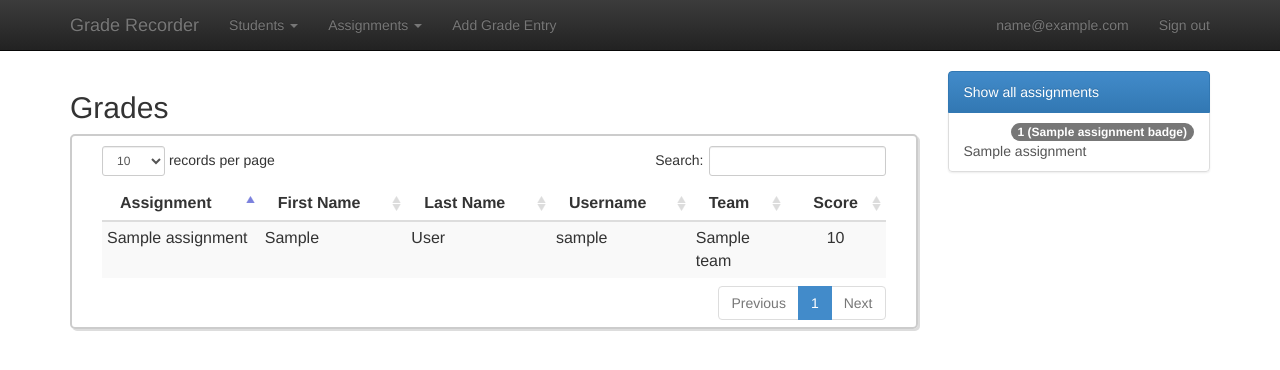
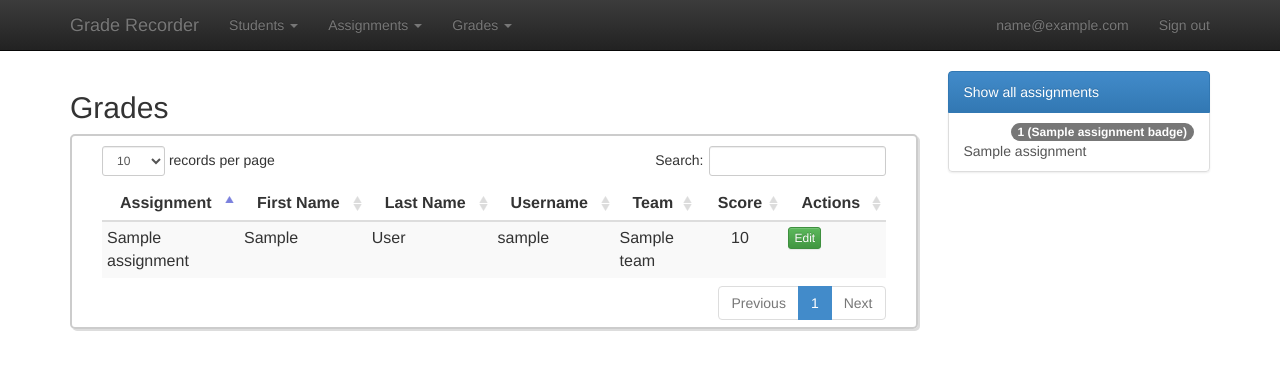
Before and after one commit to RoseMobileEndpoints/GradeRecorderBackend, a Python web app: template templates/graderecorder.html in a window 1280 px wide. Shown: the top 370 px of the page. Run offline with Jinja, Linux system fonts and the light colour scheme; the template is opened without the code that fills it: most values are stand-ins (such as "Sample title", 1, 10 or a date in 2020); some libraries are stand-ins or nearby versions.

Commit message:
Functional grade entry edit (always edit mode)
Haven’t yet done delete
Haven’t yet done the toggle for grade entry actions

```diff
--- a/static/js/graderecorder.js
+++ b/static/js/graderecorder.js
@@ -41,12 +41,7 @@ rh.gr.enableButtons = function() {
 
 	// Within Grade entry modal.
 	$('.btn-toggle').click(function() {
-		// Change which button is active primary vs default
-		$(this).find('.btn').toggleClass('active');
-		if ($(this).find('.btn-primary').size() > 0) {
-			$(this).find('.btn').toggleClass('btn-primary');
-		}
-		$(this).find('.btn').toggleClass('btn-default');
+		rh.gr.toggleGradeEntryModeSwitchDisplay();
 	});
 
 	$("#add-grade-by-student").click(function() {
@@ -109,6 +104,23 @@ rh.gr.enableButtons = function() {
 		$("#delete-assignment-name").html(name);
 		$("input[name=assignment_to_delete_key]").val(entityKey);
 	});
+
+	$(".edit-grade-entry").click(function() {
+		studentEntityKey = $(this).find(".student-key").html();
+		assignmentEntityKey = $(this).find(".assignment-key").html();
+		score = $(this).find(".score").html();
+		rh.gr.currentAssignmentKey = assignmentEntityKey; // used in show event
+		$("select[name=student_key]").val(studentEntityKey);
+		$("input[name='score']").attr("placeholder", score);
+
+		// In the Highly unlikely event Grade Entry is in Team mode.
+		if ($("#add-grade-by-team").hasClass("active")) {
+			rh.gr.toggleGradeEntryModeSwitchDisplay();
+			$("#grade-entry-type-input").val("SingleGradeEntry");
+			$("#grade-entry-by-student-form-group").show();
+			$("#grade-entry-by-team-form-group").hide();
+		}
+	});
 };
 
 rh.gr.updateTable = function() {
@@ -123,6 +135,16 @@ rh.gr.updatePageTitle = function() {
 	} else {
 		$("#assignment-name").html("Grades");
 	}
+};
+
+// Toggle from Team grade entry to Student grade entry.
+rh.gr.toggleGradeEntryModeSwitchDisplay = function() {
+	// Change which button is "active primary" vs "default"
+	$('.btn-toggle').find('.btn').toggleClass('active');
+	if ($('.btn-toggle').find('.btn-primary').size() > 0) {
+		$('.btn-toggle').find('.btn').toggleClass('btn-primary');
+	}
+	$('.btn-toggle').find('.btn').toggleClass('btn-default');
 };
 
 // Navigation of grade entries.
@@ -147,4 +169,9 @@ $(document).ready(function() {
 	    localStorage.removeItem("showStudentEditDeleteTable");
 	};
 
+	if (localStorage.showGradeEntryEditDelete) {
+		// TODO: Implement
+	    localStorage.removeItem("showGradeEntryEditDelete");
+	};
+
 });
--- a/templates/graderecorder.html
+++ b/templates/graderecorder.html
@@ -48,7 +48,15 @@
               <li><a id="toggle-edit-assignments" href="#">Edit / Delete</a></li>
             </ul>
           </li>
-          <li><a data-toggle="modal" data-target="#add-grade-entry-modal" href="#">Add Grade Entry</a></li>
+          <li><a class="hidden-sm hidden-md hidden-lg" data-toggle="modal" data-target="#add-grade-entry-modal" href="#">Add Grade Entry</a></li>
+          <li class="hidden-xs dropdown">
+            <a href="#" class="dropdown-toggle" data-toggle="dropdown">Grades <span class="caret"></span></a>
+            <ul class="dropdown-menu" role="menu">
+              <li><a data-toggle="modal" data-target="#add-grade-entry-modal" href="#">Add Grade Entry</a></li>
+              <li><a data-toggle="modal" data-target="#export-modal" href="#">Export Grades</a></li>
+              <li><a id="toggle-edit-grade-entries" href="#">Edit / Delete</a></li>
+            </ul>
+          </li>
         </ul>
         <ul class="nav navbar-nav navbar-right">
           <li><a class="visible-md visible-lg" href="#">{{user_email}}</a></li>
@@ -361,7 +369,7 @@
       <div class="modal-content">
         <div class="modal-header">
           <button type="button" class="close" data-dismiss="modal" aria-hidden="true">&times;</button>
-          <div class="h4 modal-title" id="grade-entry-modal-title">Add<span class="hidden-xs"> Grade Entry</span>
+          <div class="h4 modal-title" id="grade-entry-modal-title"><span class="hidden-xs">Add </span>Grade<span class="hidden-xs"> Entry</span>
             <div class="pull-right btn-group btn-toggle">
               <button id="add-grade-by-student" class="btn btn-primary active">Student</button>
               <button id="add-grade-by-team" class="btn btn-default">Team</button>
@@ -442,19 +450,39 @@
           { "title": "Last Name", "class": ""},
           { "title": "Username", "class": "hidden-xs"},
           { "title": "Team", "class": "hidden-xs"},
-          { "title": "Score", "class": "text-center"}
+          { "title": "Score", "class": "text-center"},
+          { "title": "Actions",
+        	"class": "",
+        	"render": function(data, type, full, meta) {
+        	  if (type == "display") {
+                  return '<div class="btn-group">' +
+                    '<button data-dismiss="modal" data-toggle="modal" data-target="#add-grade-entry-modal" type="button" class="edit-grade-entry btn btn-xs btn-success">Edit' +
+                      '<div class="hidden student-key">' + data.student_key + '</div>' +
+                      '<div class="hidden assignment-key">' + data.assignment_key + '</div>' +
+                      '<div class="hidden score">' + data.score + '</div>' +
+                    '</button>' +
+                  '</div>'
+        	  }
+        	  return ""
+        	}
+          }
         ];
         var data = [
           {% for grade_entry in grade_entries %}
             [
-             { "assignemnt_name": "{{grade_entry.assignment.name }}",
+             { "assignemnt_name": "{{ grade_entry.assignment.name }}",
                "assignemnt_key": "{{ grade_entry.assignment_key.urlsafe() }}"
              },
              "{{ grade_entry.student.first_name }}",
              "{{ grade_entry.student.last_name }}",
              "{{ grade_entry.student.rose_username }}",
              "{{ grade_entry.student.team }}",
-             "{{ grade_entry.score }}"
+             "{{ grade_entry.score }}",
+             {
+            	 "student_key": "{{ grade_entry.student_key.urlsafe() }}",
+            	 "assignment_key": "{{ grade_entry.assignment_key.urlsafe() }}",
+            	 "score": "{{ grade_entry.score }}"
+             }
             ]
             {% if not loop.last %},{% endif %}
           {% endfor %}
```
